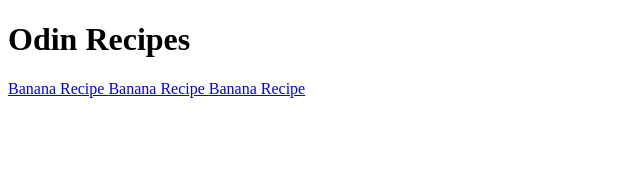
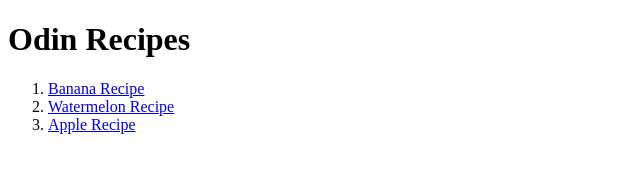
Before and after one commit to jojoshi1034/odin-recipes, a plain HTML site: page index.html in a window 1280 px wide. Shown: the whole page, without its empty margins (0-640 px from the left). Drawn offline with Linux system fonts and the light colour scheme.

Commit message:
Reformat home page

```diff
--- a/index.html
+++ b/index.html
@@ -8,8 +8,10 @@
 
     <body>
         <h1> Odin Recipes </h1>
-        <a href = "./recipes/banana.html"> Banana Recipe </a>
-        <a href = "./recipes/watermelon.html"> Banana Recipe </a>
-        <a href = "./recipes/apple.html"> Banana Recipe </a>
+        <ol>
+            <li> <a href = "./recipes/banana.html"> Banana Recipe </a> </li>
+            <li> <a href = "./recipes/watermelon.html"> Watermelon Recipe </a> </li>
+            <li> <a href = "./recipes/apple.html"> Apple Recipe </a> </li>
+        </ol>
     </body>
 </html>
```
